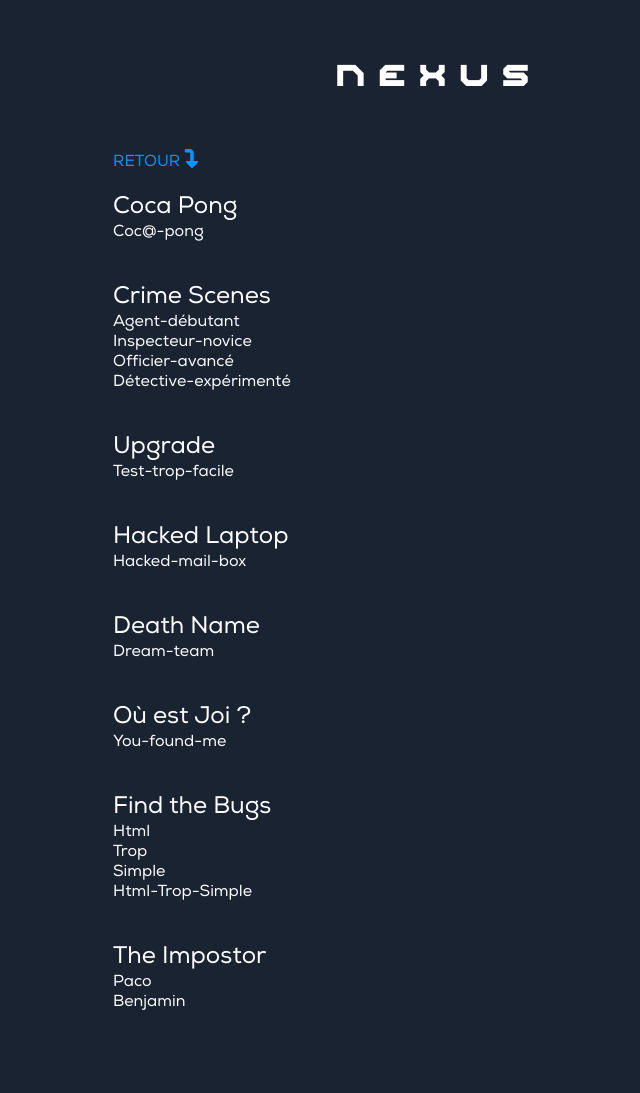
After one commit to lunaytik/web-app-sae202, a PHP site: page /indices.php in a window 1280 px wide. The commit adds this page. Shown: the whole page, without its empty margins (207-847 px from the left). Run offline with PHP 8.4, Linux system fonts and the light colour scheme; some libraries are stand-ins or nearby versions.

Commit message:
release version 1

```diff
--- a/functions.inc.php
+++ b/functions.inc.php
@@ -46,7 +46,6 @@ function login($bdd, $username, $mdp)
     }
 
     $user = $request->fetch();
-
         if (password_verify($mdp, $user['user_mdp'])) {
             $_SESSION['user_name'] = $user['user_name'];
             $_SESSION['user_nom'] = $user['user_nom'];
@@ -56,13 +55,14 @@ function login($bdd, $username, $mdp)
             $_SESSION['logged'] = true;
             header('Location: index.php');
         } else {
-        $_SESSION['wrongPassword'] = "<h2>Mot de passe incorrect</h2>";
+            $_SESSION['wrongPassword'] = '<h3 class="info info-xl info-error">Mot de passe incorrect !</h3>';
             header('Location: login.php');
         }
 }
 
 function showOwnInfos()
 {
+    echo '<div class="profile">';
     echo "<h2>Profil</h2>";
     echo "<ul>";
     echo "<li>Nom d'utilisateur : " . $_SESSION['user_name'] . "</li>";
@@ -70,6 +70,7 @@ function showOwnInfos()
     echo "<li>Nom : " . $_SESSION['user_nom'] . "</li>";
     echo "<li>TP " . $_SESSION['user_tp'] . "</li>";
     echo "</ul>";
+    echo "</div>";
 }
 
 function showTPMembers($bdd, $utilisateurTP)
@@ -84,12 +85,14 @@ function showTPMembers($bdd, $utilisateurTP)
     }
 
     if ($count > 0) {
+        echo '<div class="profile-tp">';
         echo '<h2>Les personnes dans le TP</h2>';
         echo '<ul>';
         foreach ($request as $userIndex => $userInfo) {
             echo '<li>' . $userInfo['user_prenom'] . ' ' . $userInfo['user_nom'] . '</li>';
         }
         echo '</ul>';
+        echo '</div>';
     } else {
         echo "Ce TP est vide";
     }
@@ -188,9 +191,9 @@ function verifQuest($bdd, $quest_id, $quest_rep)
             echo "OK";
             $finished = 'UPDATE quest SET quest_finished = 1 WHERE quest_id = ' . $quest_id . '';
             $finished = $bdd->query($finished);
-            $_SESSION['rep_info'] = '<h3>Bonne réponse !</h3>';
+            $_SESSION['rep_info'] = '<h3 class="info info-success">Bonne réponse !</h3>';
         } else {
-            $_SESSION['rep_info'] = '<h3>Ce n\'est pas la bonne réponse</h3>';
+            $_SESSION['rep_info'] = '<h3 class="info info-error">Mauvaise réponse !</h3>';
             header('Location: questions.php');
         }
     } else {
@@ -293,7 +296,7 @@ function showAct($bdd, $num_act)
             echo '<div class="finish-card" id="nexus-finish">' . "\n";
             echo '<div class="finish-icon"> <i class="fa-solid fa-trophy"></i> </div>' . "\n";
             echo '<h2 class="finish-title">VOUS AVEZ FINI ! GG</h2>' . "\n";
-            echo '<h3 class"finish-subtitle">Le coupable était ????????????????</h3>';
+            echo '<h3 class"finish-subtitle">Le coupable était le Canard Cyberpunk</h3>';
             echo '</div>' . "\n";
         }
     } else {
--- a/inc/html_end.inc.php
+++ b/inc/html_end.inc.php
@@ -1,4 +1,4 @@
 </div>
 </body>
-
+<script src="https://cdnjs.cloudflare.com/ajax/libs/font-awesome/6.1.1/js/all.min.js" integrity="sha512-6PM0qYu5KExuNcKt5bURAoT6KCThUmHRewN3zUFNaoI6Di7XJPTMoT6K0nsagZKk2OB4L7E3q1uQKHNHd4stIQ==" crossorigin="anonymous" referrerpolicy="no-referrer"></script>
 </html>
--- a/inc/html_head.inc.php
+++ b/inc/html_head.inc.php
@@ -9,7 +9,6 @@
     <meta http-equiv="X-UA-Compatible" content="ie=edge">
     <link rel="stylesheet" href="style.css">
     <link rel="icon" type="image/x-icon" href="images/favicon.ico">
-    <script src="https://cdnjs.cloudflare.com/ajax/libs/font-awesome/6.1.1/js/all.min.js" integrity="sha512-6PM0qYu5KExuNcKt5bURAoT6KCThUmHRewN3zUFNaoI6Di7XJPTMoT6K0nsagZKk2OB4L7E3q1uQKHNHd4stIQ==" crossorigin="anonymous" referrerpolicy="no-referrer"></script>
     <link rel="stylesheet" href="https://cdnjs.cloudflare.com/ajax/libs/font-awesome/6.1.1/css/all.min.css" integrity="sha512-KfkfwYDsLkIlwQp6LFnl8zNdLGxu9YAA1QvwINks4PhcElQSvqcyVLLD9aMhXd13uQjoXtEKNosOWaZqXgel0g==" crossorigin="anonymous" referrerpolicy="no-referrer" />
     <title>Nexus</title>
 </head>
--- /dev/null
+++ b/indices.php
@@ -0,0 +1,45 @@
+<?php require 'inc/html_head.inc.php'; ?>
+<a href="index.php">Retour <i class="fa-solid fa-turn-down"></i></a>
+<br />
+<br />
+<h2>Coca Pong</h2>
+<p>Coc@-pong</p>
+<br />
+<br />
+<h2>Crime Scenes</h2>
+<p>Agent-débutant</p>
+<p>Inspecteur-novice</p>
+<p>Officier-avancé</p>
+<p>Détective-expérimenté</p>
+<br />
+<br />
+<h2>Upgrade</h2>
+<p>Test-trop-facile</p>
+<br />
+<br />
+<h2>Hacked Laptop</h2>
+<p>Hacked-mail-box</p>
+<br />
+<br />
+<h2>Death Name</h2>
+<p>Dream-team</p>
+<br />
+<br />
+<h2>Où est Joi ?</h2>
+<p>You-found-me</p>
+<br />
+<br />
+<h2>Find the Bugs</h2>
+<p>Html</p>
+<p>Trop</p>
+<p>Simple</p>
+<p>Html-Trop-Simple</p>
+<br />
+<br />
+<h2>The Impostor</h2>
+<p>Paco</p>
+<p>Benjamin</p>
+
+
+
+<?php require 'inc/html_end.inc.php'; ?>
--- a/questions.php
+++ b/questions.php
@@ -1,4 +1,7 @@
 <?php require 'inc/html_head.inc.php'; ?>
+<a href="index.php">Retour <i class="fa-solid fa-turn-down"></i></a>
+
+
 
 <?php
 
@@ -6,7 +9,7 @@
 
     if (isset($_SESSION['rep_info'])) {
         echo $_SESSION['rep_info'];
-        unset($_SESSION['rep_info']);
+
     }
 
     if (!empty($_GET['act'])) {
--- a/signup.php
+++ b/signup.php
@@ -1,7 +1,6 @@
 <?php require 'inc/html_head.inc.php'; ?>
 
-<?php if(isset($_SESSION['alreadySignup'])) { echo $_SESSION['alreadySignup']; $_SESSION['alreadySignup'] = null; } ?>
-<?php if(isset($_SESSION['logged_in'])) { echo $_SESSION['logged_in']; $_SESSION['logged_in'] = null; } ?>
+<?php if(isset($_SESSION['alreadySignup'])) { echo $_SESSION['alreadySignup'];  } ?>
 
 <form id="form-signup" action="signup_validation.php" method="POST">
     <div class="form-item">
--- a/signup_validation.php
+++ b/signup_validation.php
@@ -22,7 +22,7 @@
         $verifUser->execute(array($username));
 
         if ($verifUser->rowCount() > 0) {
-            $_SESSION['alreadySignup'] = "<h2>Ce nom d'utilisateur est déjà utilisé</h2>";
+            $_SESSION['alreadySignup'] = '<h3 class="info info-xl info-error sml-txt">Ce nom d\'utilisateur est déjà utilisé</h3>';
             header('Location: signup.php');
         } else {
             signup($bdd, $username, $mdp, $nom, $prenom, $tp);
@@ -31,9 +31,9 @@
             $_SESSION['user_prenom'] = $prenom;
             $_SESSION['user_tp'] = $tp;
             $_SESSION['logged'] = true;
-            $_SESSION['logged_in'] = "<h2>Inscription réussie ! Vous êtes maintenant connecté !</h2>";
+            $_SESSION['logged_in'] = '<h3 class="info info-xl info-success">Inscription réussie ! Connecté !</h3>';
             deconnexionBDD($bdd);
-            header('Location: signup.php');
+            header('Location: index.php');
         }
     } else {
         header('Location: signup.php');
```
Also changed, not shown: index.php (+4 -3 lines), style.css (+87 -0 lines). Lines whose indentation alone changed are shown as unchanged.
